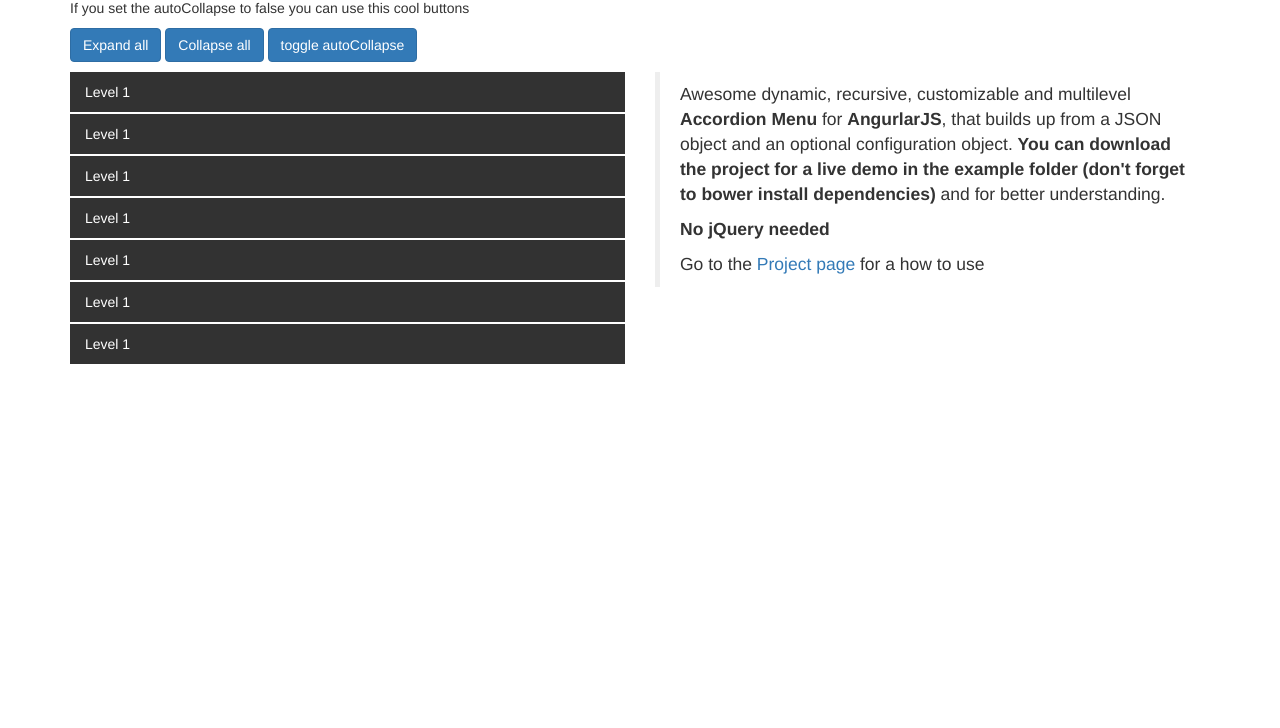
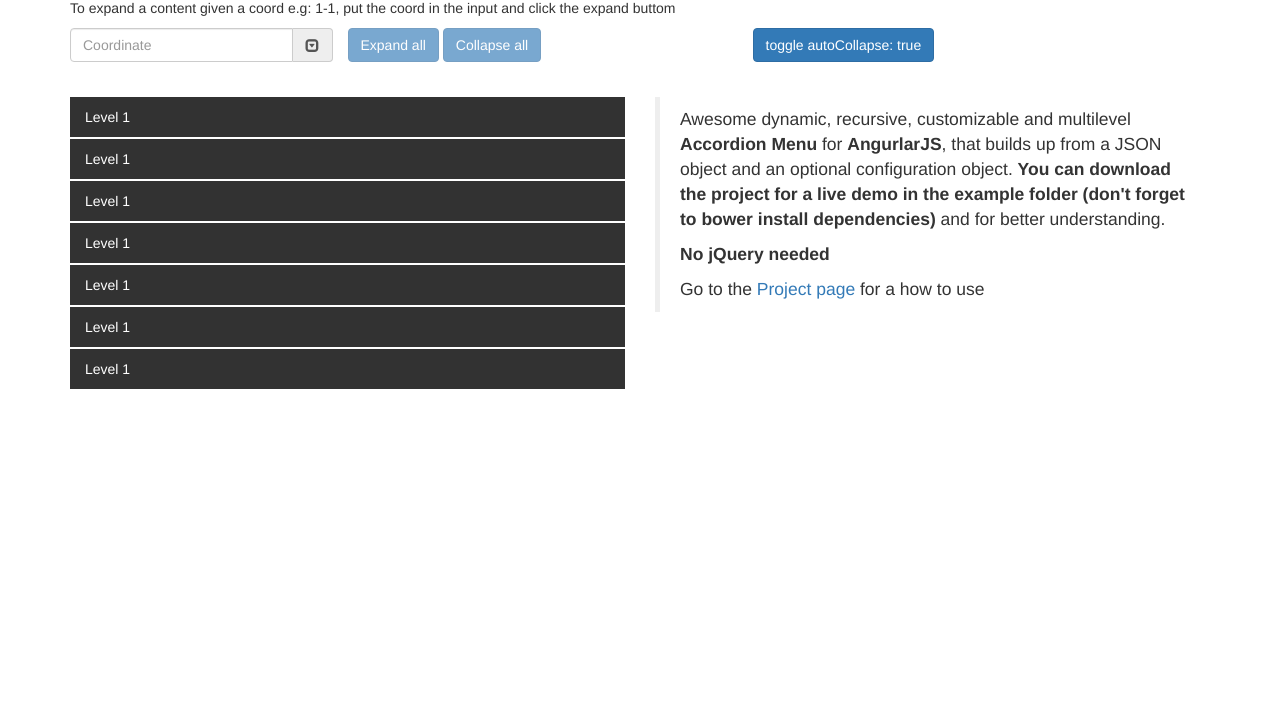
Before and after one commit to SirIdeas/sirAccordion, a website: page example/index.html in a window 1280 px wide. Shown: the part 72-800 px from the top of the page. Drawn offline with nearby package versions, Linux system fonts and the light colour scheme.

Commit message:
Expand All improved
-Now expand all does not skip
-Some styles added
-Minor fixes

```diff
--- a/example/app.js
+++ b/example/app.js
@@ -13,6 +13,7 @@ app.run([function() {
 
 app.controller('Principal',['$scope','$compile',function($scope,$compile){
   $scope.activeArray = 1;
+  $scope.coord = '';
   $scope.accordionConfig = {
     debug: true,
     animDur: 300,
@@ -38,6 +39,10 @@ app.controller('Principal',['$scope','$compile',function($scope,$compile){
     $scope.accordionConfig.autoCollapse = !$scope.accordionConfig.autoCollapse;
   };
 
+  $scope.expandByCoord = function(){
+    $scope.$broadcast('sacExpandContentById', $scope.coord);
+  }
+
   $scope.expandAll = function(){
     $scope.$broadcast('sacExpandAll');
   };
--- a/example/index.html
+++ b/example/index.html
@@ -29,14 +29,25 @@
     </div>
     <div class="row">
       <div class="col-xs-12">
-        <p>
-          If you set the autoCollapse to false you can use this cool buttons
-        </p>
-        <p>
-          <button ng-click="expandAll()" class="btn btn-primary">Expand all</button>
-          <button ng-click="collapseAll()" class="btn btn-primary">Collapse all</button>
-          <button ng-click="toggleAutoCollapse()" class="btn btn-primary">toggle autoCollapse</button>
-        </p>
+        <p>To expand a content given a coord e.g: 1-1, put the coord in the input and click the expand buttom</p>
+        <div class="row">
+          <div class="form-group col-xs-5 col-sm-3">
+            <div class="input-group">
+              <input type="text" class="form-control" ng-model="coord" placeholder="Coordinate">
+              <div class="input-group-addon clickable" ng-click="expandByCoord()">
+                <span class="glyphicon glyphicon-collapse-down"></span>
+              </div>
+            </div>
+          </div>
+          <div class="col-xs-7 col-sm-4 no-padding-left">
+            <button ng-click="expandAll()" class="btn btn-primary" ng-class="{'disabled': accordionConfig.autoCollapse}">Expand all</button>
+            <button ng-click="collapseAll()" class="btn btn-primary" ng-class="{'disabled': accordionConfig.autoCollapse}">Collapse all</button>
+          </div>
+          <div class="col-xs-12 col-sm-5">
+            <button ng-click="toggleAutoCollapse()" class="btn btn-primary" ng-cloak>toggle autoCollapse: {{accordionConfig.autoCollapse}}</button>
+          </div>
+        </div>
+        <br>
       </div>
     </div>
     <div class="row">
--- a/example/styles.css
+++ b/example/styles.css
@@ -3,3 +3,15 @@ body, html{
   margin: 0;
   padding: 0;
 }
+
+[ng\:cloak], [ng-cloak], [data-ng-cloak], [x-ng-cloak], .ng-cloak, .x-ng-cloak {
+  display: none !important;
+}
+
+.no-padding-left{
+	padding-left: 0px;
+}
+
+.clickable{
+	cursor: pointer;
+}
```
Also changed, not shown: dist/scripts/sir-accordion.js.
